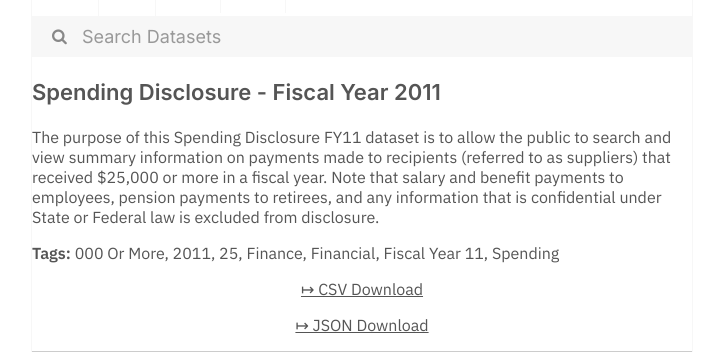
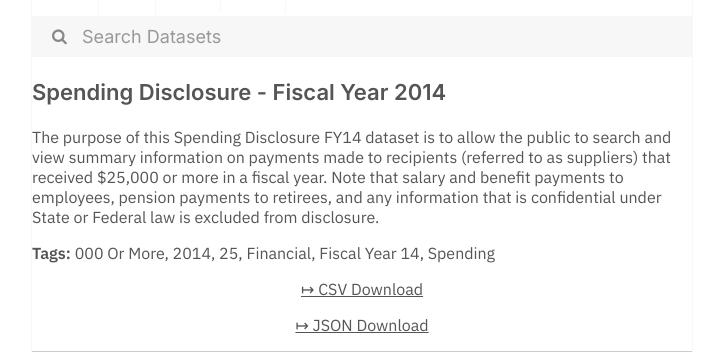
Before and after one commit to dayda-entities/montgomery-county-of-maryland, a Jekyll site: the page built from _posts/2020-11-10-spending-disclosure-fiscal-yea.md, in a window 1280 px wide. Shown: the part 269-621 px from the top of the page, without its empty margins (278-990 px from the left). Built offline with Jekyll 4.4.1, drawn with Linux system fonts in a browser that asks for light colours.

```diff
--- a/_posts/2020-11-10-spending-disclosure-fiscal-yea.md
+++ b/_posts/2020-11-10-spending-disclosure-fiscal-yea.md
@@ -1,24 +1,23 @@
 ---
-title: Spending Disclosure - Fiscal Year 2011
-created: '2020-11-10T16:58:08.156005'
-modified: '2020-11-10T16:58:08.156016'
+title: Spending Disclosure - Fiscal Year 2014
+created: '2020-11-10T16:58:08.963357'
+modified: '2020-11-10T16:58:08.963368'
 state: active
 type: dataset
 tags:
   - 000 Or More
-  - '2011'
+  - '2014'
   - '25'
-  - Finance
   - Financial
-  - Fiscal Year 11
+  - Fiscal Year 14
   - Spending
 groups:
   - Local Government
 csv_url: >-
-  https://data.montgomerycountymd.gov/api/views/9g79-n34u/rows.csv?accessType=DOWNLOAD
+  https://data.montgomerycountymd.gov/api/views/9w77-kckj/rows.csv?accessType=DOWNLOAD
 json_url: >-
-  https://data.montgomerycountymd.gov/api/views/9g79-n34u/rows.json?accessType=DOWNLOAD
+  https://data.montgomerycountymd.gov/api/views/9w77-kckj/rows.json?accessType=DOWNLOAD
 layout: post
 
 ---
-The purpose of this Spending Disclosure FY11 dataset is to allow the public to search and view summary information on payments made to recipients (referred to as suppliers) that received $25,000 or more in a fiscal year. Note that salary and benefit payments to employees, pension payments to retirees, and any information that is confidential under State or Federal law is excluded from disclosure.
+The purpose of this Spending Disclosure FY14 dataset is to allow the public to search and view summary information on payments made to recipients (referred to as suppliers) that received $25,000 or more in a fiscal year. Note that salary and benefit payments to employees, pension payments to retirees, and any information that is confidential under State or Federal law is excluded from disclosure.
```
